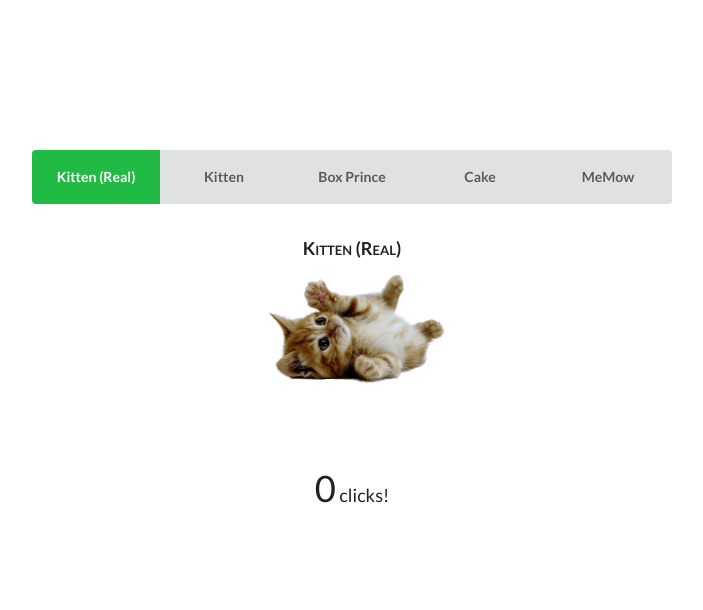
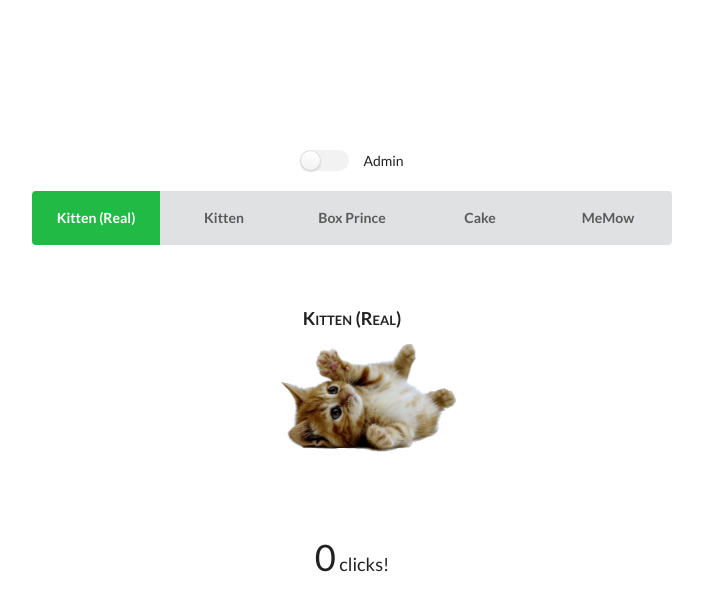
Before and after one commit to sos0/cat-clicker, a plain HTML site: page index.html in a window 1280 px wide. Both pictures are taken after a click on the button "Kitten (Real)". Shown: the whole page, without its empty margins (288-991 px from the left). Drawn offline with Linux system fonts and the light colour scheme.

Commit message:
adding admin mode

```diff
--- a/cat.js
+++ b/cat.js
@@ -2,41 +2,71 @@ Cat = function(){
 	this.count	= 0;
 	this.name = "";
 	this.src = "";
-	this.DOM = null;
+	this.catDOM = null;
+	this.buttonDOM = null;
+	this.adminDOM = null;
+	this.displayStatus = false;
 
 	this.init = function(name, src){
 		this.name   = name;
 		this.src 	= src;
-		this.DOM	= $('#cat-template').clone().removeAttr('id');
+		this.catDOM	= $('#cat-template').clone().removeAttr('id');
+		this.adminDOM = $(this.catDOM).find('.admin-panel');
 	}
 
 	this.render = function(){
-		$(this.DOM).find('h3').text(this.name);
+		$(this.catDOM).find('h3').text(this.name);
+		$(this.catDOM).find('.count').text(this.count);
 		var catRef = this;
-		$(this.DOM).find('img').attr('src', this.src).click(function(){
+		$(this.catDOM).find('img').attr('src', this.src).click(function(){
 			catRef.countUp();
-			$(catRef.DOM).find('.count').text(catRef.count);
+			$(catRef.catDOM).find('.count').text(catRef.count);
 		});
 
-		$(this.DOM).appendTo('#five-cats');
-		$(this.DOM).show();
+		this.renderAdmin();
+		$(this.adminDOM).find('.admin-cancel').click(function(){
+			catRef.renderAdmin();
+		});
+		$(this.adminDOM).find('.admin-save').click(function(){
+			catRef.update();
+		});
+
+		$(this.catDOM).appendTo('#five-cats');
+		$(this.catDOM).show();
 	}
 
 	this.countUp = function(){
 		this.count++;
+		$(this.adminDOM).find('input[name="count"]').val(this.count);
 	}
 
-	this.DOM	= null;
-	this.displayStatus = false;
 	this.toggle = function(){
-		console.log('hi')
 		if(this.displayStatus == false){
 			this.render();
+			this.renderAdmin();
 			this.displayStatus = true;
 		}
 		else{
-			$(this.DOM).remove();
+			$(this.catDOM).remove();
 			this.displayStatus = false;
+		}
+	}
+
+	this.update = function(){
+		this.name = $(this.adminDOM).find('input[name="name"]').val();
+		this.src = $(this.adminDOM).find('input[name="src"]').val();
+		this.count = $(this.adminDOM).find('input[name="count"]').val();
+
+		this.render();
+		$(this.buttonDOM).text(this.name);
+	}
+
+	this.renderAdmin = function(){
+		$(this.adminDOM).find('input[name="name"]').val(this.name);
+		$(this.adminDOM).find('input[name="src"]').val(this.src);
+		$(this.adminDOM).find('input[name="count"]').val(this.count);
+		if($('#admin').checkbox('is checked')){
+			$(this.adminDOM).show();
 		}
 	}
 }
@@ -67,9 +97,9 @@ Cats = {
 	initButtonList: function(){
 		for(var i in this.catList){
 			var cat = this.catList[i];
-			renderButton(cat);
+			initButton(cat);
 
-			function renderButton(cat){
+			function initButton(cat){
 				var $button = $('<button/>', {
 					text: cat.name,
 					'class': 'ui toggle button',
@@ -82,6 +112,7 @@ Cats = {
 						}
 					}
 				}).appendTo('.list-container > .buttons');
+				cat.buttonDOM = $button;
 			}
 		}
 	}
@@ -89,3 +120,11 @@ Cats = {
 
 Cats.initCats();
 Cats.initButtonList();
+
+$('#admin').on('change', function(){
+	if($(this).checkbox('is checked')){
+		$('.admin-panel').show();
+	}else{
+		$('.admin-panel').hide();
+	}
+})
--- a/index.html
+++ b/index.html
@@ -11,6 +11,12 @@
 <body>
   <div class="center-div">
     <div class="list-container">
+      <div class="admin-settings">
+        <div class="ui toggle checkbox" id="admin">
+          <input type="checkbox" name="admin">
+          <label>Admin</label>
+        </div>
+      </div>
       <div class="five ui buttons">
       </div>
     </div>
@@ -18,10 +24,25 @@
     <div class="ui five column centered grid" id="five-cats">
     </div>
 
-    <div id="cat-template" style="display:none">
+    <div class="column" id="cat-template" style="display:none">
       <h3 class="ui header"></h3>
       <div class="image"><img></div>
       <div class="caption"><p><span class="count">0</span> clicks!</p></div>
+      <div class="ui form admin-panel" style="display:none">
+        <div class="field">
+          <input type="text" name="name" placeholder="Cat Name">
+        </div>
+        <div class="field">
+          <input type="text" name="src" placeholder="Cat Img URL">
+        </div>
+        <div class="field">
+          <input type="number" name="count" placeholder="Cat Count">
+        </div>
+        <div>
+          <button class="ui button admin-cancel">Discard</button>
+          <button class="ui primary button admin-save">Save</button>
+        </div>
+      </div>
     </div>
   </div>
 
--- a/styles/main.css
+++ b/styles/main.css
@@ -14,16 +14,23 @@
 	padding-bottom: 50px;
 }
 
+.admin-settings{
+	margin: 0 auto;
+	width: 50%;
+	text-align: center;
+	margin-bottom: 20px;
+}
+
 .ui.five.buttons>.button{
 	padding: 20px 0;
 }
 
-#two-cats{
+#five-cats{
 	margin: 0 auto;
-	width: 60%;
+	width: 80%;
 }
 
-#two-cats > .column{
+#five-cats > .column{
 	text-align: center;
 }
 
@@ -54,3 +61,7 @@ img{
 .count{
 	font-size: 2em;
 }
+
+.admin-panel{
+	margin: 20px;
+}
```
Also changed, not shown: assets/DemonCat.png (added).
